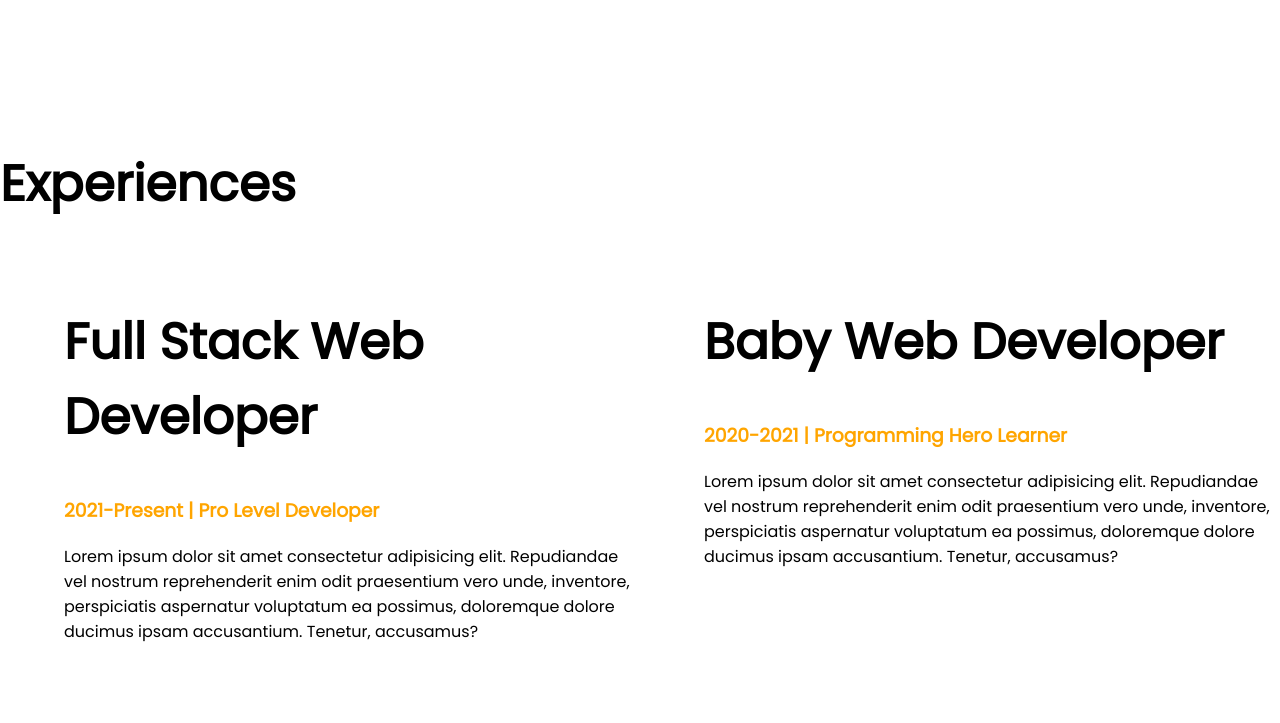
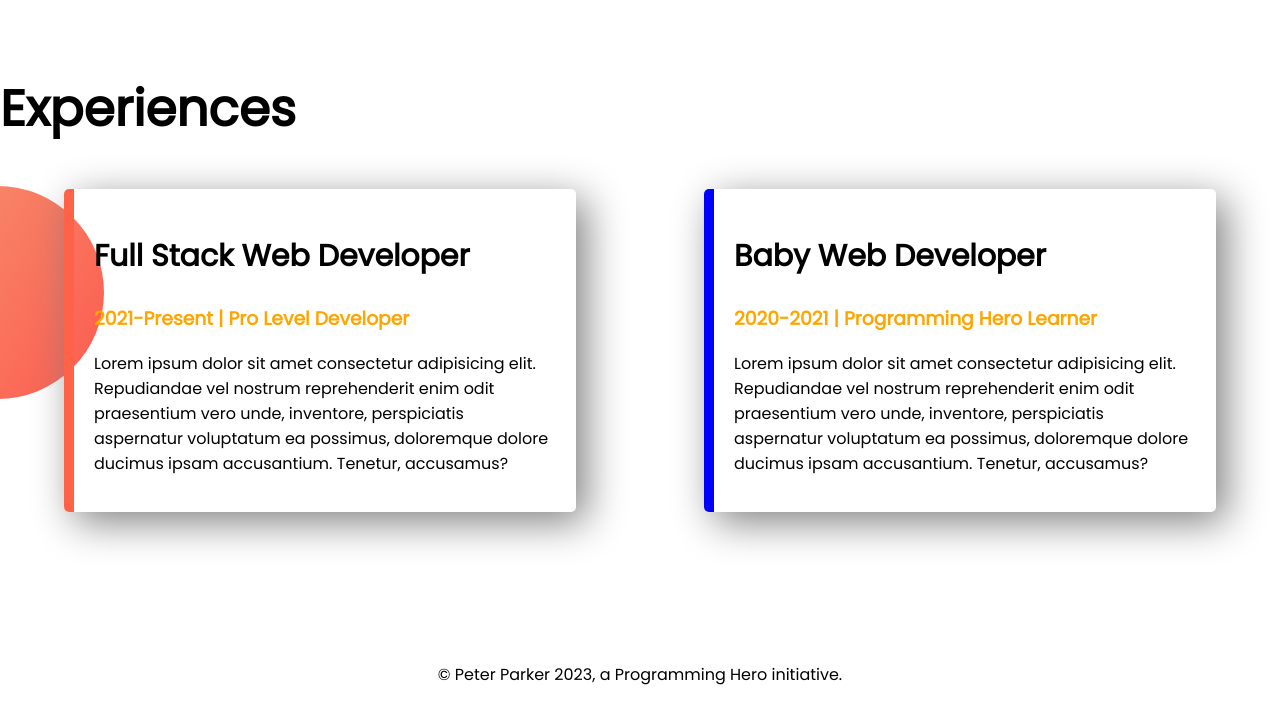
Before and after one commit to TanjilaHossain/developer-portfolio, a plain HTML site: page index.html in a window 1280 px wide. Shown: the part 1153-1876 px from the top of the page. Drawn offline with Linux system fonts and the light colour scheme.

Commit message:
finished

```diff
--- a/index.html
+++ b/index.html
@@ -49,18 +49,18 @@
 
         </div>
     </section>
-    <section>
+    <section class="experience-area">
         <h1>Experiences</h1>
         <div class="flexible-container">
-            <div class="half-width">
-                <h1>Full Stack Web Developer</h1>
+            <div id="full-stack" class="experience-item">
+                <h2>Full Stack Web Developer</h2>
                 <h3 class="orange-color">2021-Present | Pro Level Developer</h3>
                 <p>Lorem ipsum dolor sit amet consectetur adipisicing elit. Repudiandae vel nostrum reprehenderit enim
                     odit praesentium vero unde, inventore, perspiciatis aspernatur voluptatum ea possimus, doloremque
                     dolore ducimus ipsam accusantium. Tenetur, accusamus?</p>
             </div>
-            <div class="half-width">
-                <h1>Baby Web Developer</h1>
+            <div id="baby-web" class="experience-item">
+                <h2>Baby Web Developer</h2>
                 <h3 class="orange-color">2020-2021 | Programming Hero Learner</h3>
                 <p>Lorem ipsum dolor sit amet consectetur adipisicing elit. Repudiandae vel nostrum reprehenderit enim
                     odit praesentium vero unde, inventore, perspiciatis aspernatur voluptatum ea possimus, doloremque
@@ -70,5 +70,8 @@
     </section>
 
 </body>
+<footer>
+    <p>© Peter Parker 2023, a Programming Hero initiative.</p>
+</footer>
 
 </html>
--- a/style.css
+++ b/style.css
@@ -5,6 +5,10 @@
 
 h1 {
     font-size: 50px;
+}
+
+h2 {
+    font-size: 30px;
 }
 
 .orange-color {
@@ -19,6 +23,7 @@
 .half-width {
     padding-left: 5%;
     width: 50%;
+    padding-right: 5%;
 }
 
 .half-width img {
@@ -44,3 +49,30 @@
     background-repeat: no-repeat;
     background-position: right;
 }
+
+.experience-area {
+    background-image: url(images/exp-bg.png);
+    background-repeat: no-repeat;
+    background-position: left;
+}
+
+.experience-item {
+    width: 40%;
+    box-shadow: 10px 10px 40px gray;
+    margin-left: 5%;
+    margin-right: 5%;
+    padding: 20px;
+    border-radius: 5px;
+}
+
+#full-stack {
+    border-left: 10px solid tomato;
+}
+
+#baby-web {
+    border-left: 10px solid blue;
+}
+
+footer p {
+    text-align: center;
+}
```
